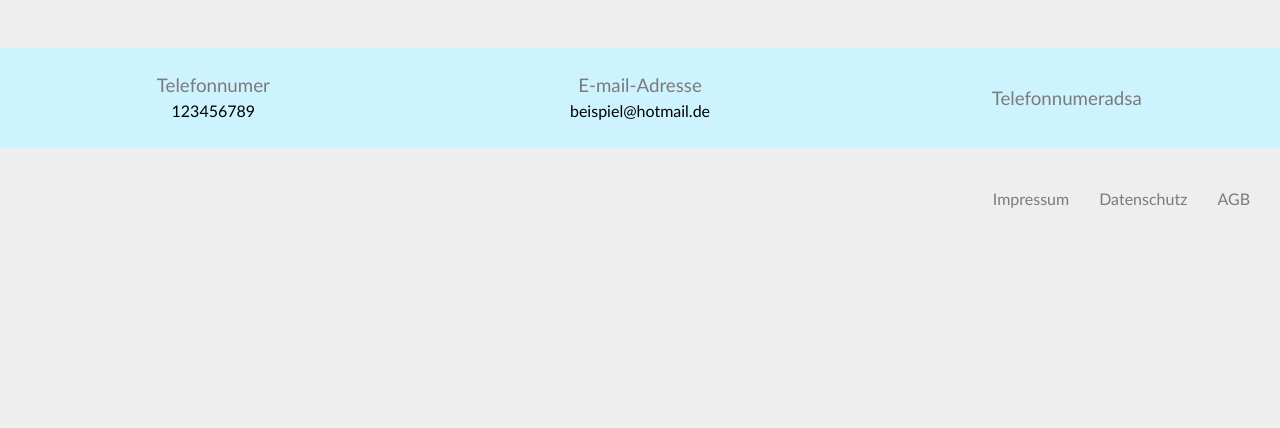
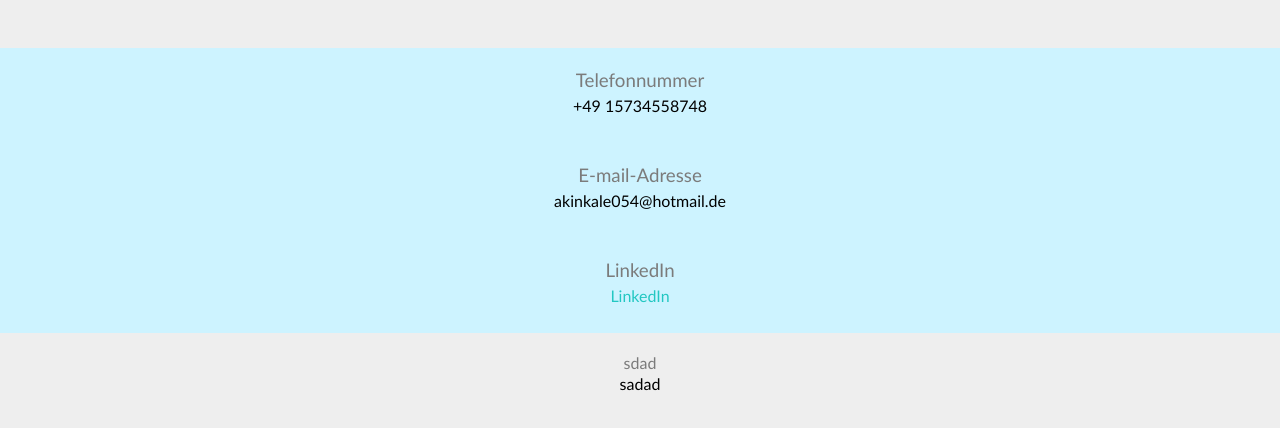
Before and after one commit to AkinKale1999/Project-New, a React (Create React App) app: page /home in a window 1280 px wide. Shown: the part 2162-2590 px from the top of the page. Built offline with nearby package versions, Linux system fonts and the light colour scheme.

Commit message:
New Push

```diff
--- a/src/App.css
+++ b/src/App.css
@@ -589,19 +589,11 @@ body,
 /* ------------------------FOOTER------------------------------ */
 
 #Footer {
-  min-height: 400px;
-}
-
-#Footer>div {
-  width: 100%;
-  height: 100px;
-  display: flex;
+  height: 400px;
 }
 
 #Footer>div>div {
-  width: 100%;
   background-color: #cdf3ff;
-  height: 100px;
   display: flex;
   align-items: center;
   justify-content: center;
@@ -611,17 +603,22 @@ body,
 
 #Footer>div>div>h3 {
   color: #7b7b7b;
+  margin-top: 20px;
 }
 
-#FooterBottomElements {
+#FooterBottomElements>table {
   display: flex;
-  justify-content: flex-end;
+  justify-content: space-evenly;
   align-items: center;
+  margin-top: 20px;
 }
 
-#FooterBottomElements>a {
-  margin-right: 30px;
+#FooterBottomElements>table>th {
   color: #7b7b7b;
+}
+
+#FooterBottomElements>table>th>tr {
+  color: black;
 }
 
 /* -----------------------ShopByCategoryContainer-------------------------- */
--- a/src/components/footer/footer.jsx
+++ b/src/components/footer/footer.jsx
@@ -1,11 +1,9 @@
-import { Link } from "react-router-dom";
-
 function Footer() {
 
   const ArrayFooter = [
-    { Header: "Telefonnumer", text: "123456789" },
-    { Header: "E-mail-Adresse", text: "beispiel@hotmail.de" },
-    { Header: "Telefonnumeradsa", text: "" }
+    { Header: "Telefonnummer", text: "+49 15734558748" },
+    { Header: "E-mail-Adresse", text: "akinkale054@hotmail.de" },
+    { Header: "LinkedIn", text: "www.linkedin.com/in/akinkale1999" }
   ]
 
   return (
@@ -15,15 +13,22 @@ function Footer() {
           {ArrayFooter.map((content, index) => (
             <div key={index}>
               <h3>{content.Header}</h3>
-              <p>{content.text}</p>
+              {content.text === "www.linkedin.com/in/akinkale1999" ? <a href={"https://www.linkedin.com/in/akinkale1999"} target="blank">LinkedIn</a> : <p>{content.text}</p>}
+              <br />
             </div>
           ))}
         </div>
 
         <div id="FooterBottomElements">
-          <Link to="impressum">Impressum</Link>
-          <Link to="datenschutz">Datenschutz</Link>
-          <Link to="agb">AGB</Link>
+
+          <table>
+
+            <th>sdad
+              <tr>
+                sadad
+              </tr>
+            </th>
+          </table>
         </div>
       </div>
     </>
```
